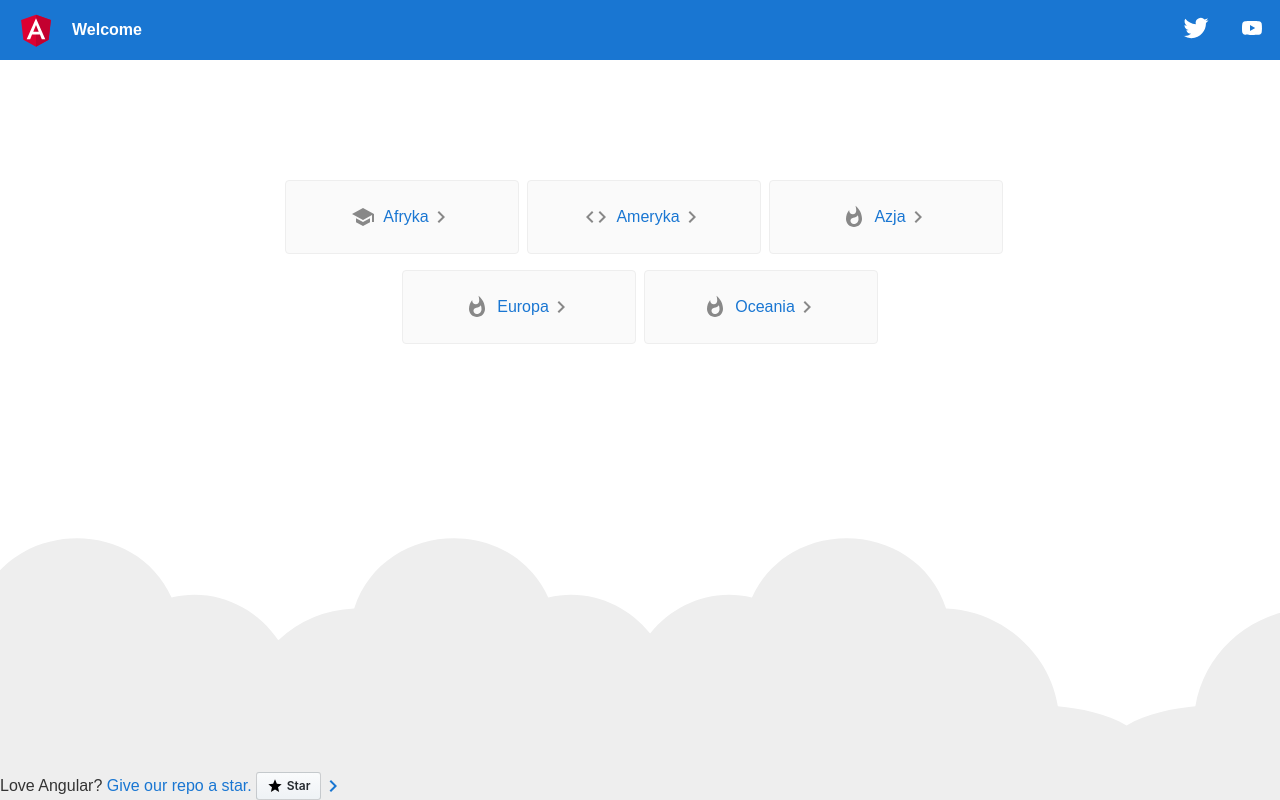
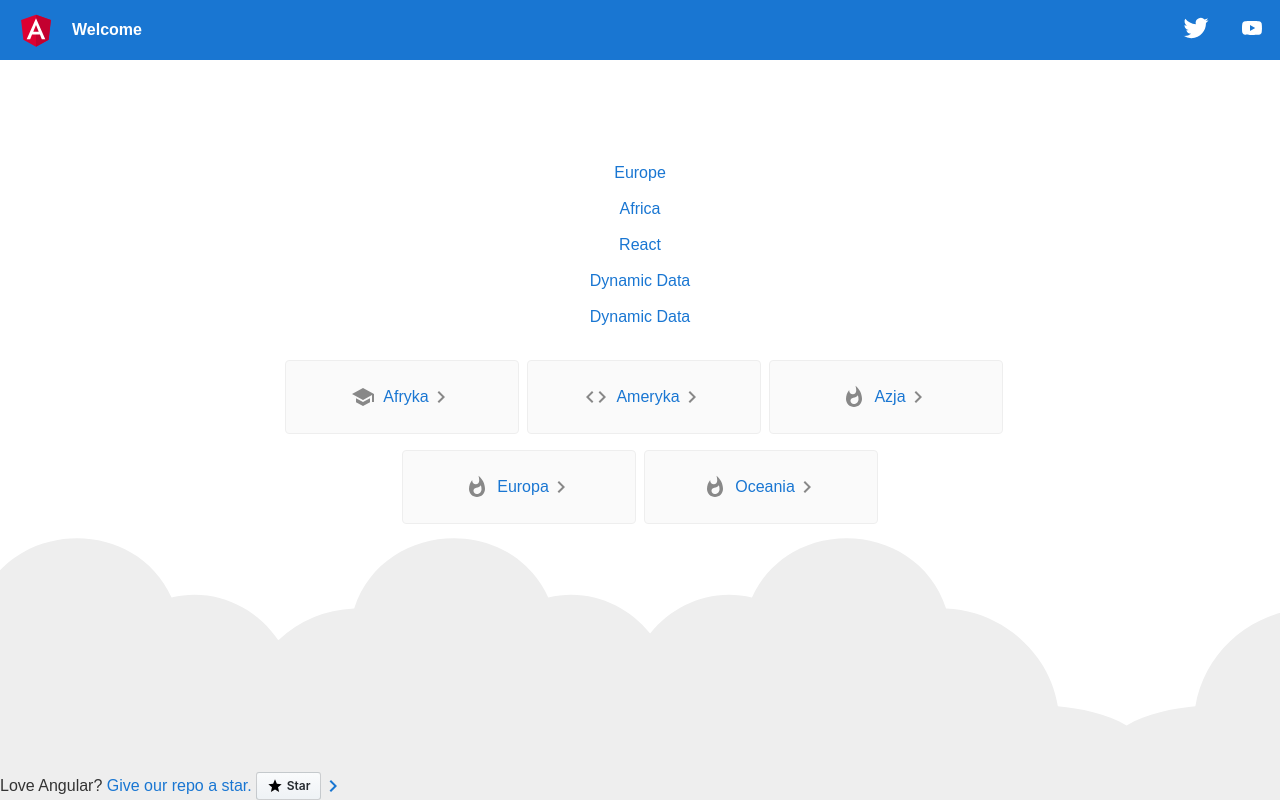
Before and after one commit to DamianJaszewski/angularWebApp, an Angular app: page /home-screen in a window 1280 px wide. Built offline with nearby package versions, Linux system fonts and the light colour scheme.

Commit message:
add pass data to route

```diff
--- a/src/app/app.component.html
+++ b/src/app/app.component.html
@@ -6,8 +6,6 @@
 <!-- * * * * * * * * * Delete the template below * * * * * * * * * * -->
 <!-- * * * * * * * to get started with your project! * * * * * * * * -->
 <!-- * * * * * * * * * * * * * * * * * * * * * * * * * * * * * * * -->
-
-
 
 <!-- Toolbar -->
 <div class="toolbar" role="banner">
@@ -221,6 +219,8 @@
   </div> -->
 
   <!-- Footer -->
+
+
   <footer>
       Love Angular?&nbsp;
       <a href="https://github.com/angular/angular" target="_blank" rel="noopener"> Give our repo a star.
--- a/src/app/app.module.ts
+++ b/src/app/app.module.ts
@@ -8,7 +8,6 @@ import { AppComponent } from './app.component';
 import { CountryListComponent } from './country-list/country-list.component';
 import { CountryDetailsComponent } from './country-details/country-details.component';
 import { HomeScreenComponent } from './home-screen/home-screen.component';
-
 @NgModule({
   declarations: [
     AppComponent,
--- a/src/app/country-list/country-list.component.html
+++ b/src/app/country-list/country-list.component.html
@@ -1,3 +1,4 @@
+
 <h1>Country list</h1>
 
 <button routerLink="/home-screen">Back to home screen</button>
--- a/src/app/country-list/country-list.component.ts
+++ b/src/app/country-list/country-list.component.ts
@@ -1,4 +1,5 @@
-import { Component, OnInit } from '@angular/core';
+import { Component, OnInit, Input } from '@angular/core';
+import { ActivatedRoute } from '@angular/router';
 
 import { CountriesService } from './../countries.service';
 
@@ -9,10 +10,12 @@ import { CountriesService } from './../countries.service';
 })
 export class CountryListComponent implements OnInit {
 
-  country: string = "europe";
+  country: any;
   countries;
 
   constructor(service: CountriesService) {
+    console.log(history.state);
+    this.country = history.state.name;
     this.countries = service.getRegions(this.country);
   }
 
--- a/src/app/home-screen/home-screen.component.html
+++ b/src/app/home-screen/home-screen.component.html
@@ -1,22 +1,20 @@
-
-
-<!-- <div class="heroes-menu">
-  <a *ngFor="let hero of heroes">
-    {{hero.name}}
-  </a>
-</div> -->
-
 <div class="content" role="main">
 
+  <a [routerLink]="['/country-list']" [state]="{name:'africa'}">Europe</a><br>
+  <a [routerLink]="['/country-list']" [state]="{name:'europe'}">Africa</a><br>
+  <a [routerLink]="['/country-list']" [state]="{name:'React'}">React</a><br>
+  <a [routerLink]="['/country-list']" [state]="{name:'Asia'}">Dynamic Data</a><br>
+  <a [routerLink]="['/country-list']" [state]="{name:'Oceania'}">Dynamic Data</a><br>
+
   <div class="card-container">
-    <a class="card" target="_self" rel="noopener" country="africa" href="/country-list">
+    <a class="card" target="_self" rel="noopener" [routerLink]="['/country-list']" [state]="{name:'africa'}">
       <svg class="material-icons" xmlns="http://www.w3.org/2000/svg" width="24" height="24" viewBox="0 0 24 24"><path d="M5 13.18v4L12 21l7-3.82v-4L12 17l-7-3.82zM12 3L1 9l11 6 9-4.91V17h2V9L12 3z"/></svg>
 
       <span>Afryka</span>
 
       <svg class="material-icons" xmlns="http://www.w3.org/2000/svg" width="24" height="24" viewBox="0 0 24 24"><path d="M10 6L8.59 7.41 13.17 12l-4.58 4.59L10 18l6-6z"/></svg>    </a>
 
-    <a class="card" target="_self" rel="noopener" href="/country-list">
+    <a class="card" target="_self" rel="noopener" [routerLink]="['/country-list']" [state]="{name:'americas'}">
       <svg class="material-icons" xmlns="http://www.w3.org/2000/svg" width="24" height="24" viewBox="0 0 24 24"><path d="M9.4 16.6L4.8 12l4.6-4.6L8 6l-6 6 6 6 1.4-1.4zm5.2 0l4.6-4.6-4.6-4.6L16 6l6 6-6 6-1.4-1.4z"/></svg>
 
       <span>Ameryka</span>
@@ -24,7 +22,7 @@
       <svg class="material-icons" xmlns="http://www.w3.org/2000/svg" width="24" height="24" viewBox="0 0 24 24"><path d="M10 6L8.59 7.41 13.17 12l-4.58 4.59L10 18l6-6z"/></svg>
     </a>
 
-    <a class="card" target="_self" rel="noopener" href="/country-list">
+    <a class="card" target="_self" rel="noopener" [routerLink]="['/country-list']" [state]="{name:'asia'}">
       <svg class="material-icons" xmlns="http://www.w3.org/2000/svg" width="24" height="24" viewBox="0 0 24 24"><path d="M13.5.67s.74 2.65.74 4.8c0 2.06-1.35 3.73-3.41 3.73-2.07 0-3.63-1.67-3.63-3.73l.03-.36C5.21 7.51 4 10.62 4 14c0 4.42 3.58 8 8 8s8-3.58 8-8C20 8.61 17.41 3.8 13.5.67zM11.71 19c-1.78 0-3.22-1.4-3.22-3.14 0-1.62 1.05-2.76 2.81-3.12 1.77-.36 3.6-1.21 4.62-2.58.39 1.29.59 2.65.59 4.04 0 2.65-2.15 4.8-4.8 4.8z"/></svg>
 
       <span>Azja</span>
@@ -32,7 +30,7 @@
       <svg class="material-icons" xmlns="http://www.w3.org/2000/svg" width="24" height="24" viewBox="0 0 24 24"><path d="M10 6L8.59 7.41 13.17 12l-4.58 4.59L10 18l6-6z"/></svg>
     </a>
 
-    <a class="card" target="_self" rel="noopener" href="/country-list">
+    <a class="card" target="_self" rel="noopener" [routerLink]="['/country-list']" [state]="{name:'europe'}">
       <svg class="material-icons" xmlns="http://www.w3.org/2000/svg" width="24" height="24" viewBox="0 0 24 24"><path d="M13.5.67s.74 2.65.74 4.8c0 2.06-1.35 3.73-3.41 3.73-2.07 0-3.63-1.67-3.63-3.73l.03-.36C5.21 7.51 4 10.62 4 14c0 4.42 3.58 8 8 8s8-3.58 8-8C20 8.61 17.41 3.8 13.5.67zM11.71 19c-1.78 0-3.22-1.4-3.22-3.14 0-1.62 1.05-2.76 2.81-3.12 1.77-.36 3.6-1.21 4.62-2.58.39 1.29.59 2.65.59 4.04 0 2.65-2.15 4.8-4.8 4.8z"/></svg>
 
       <span>Europa</span>
@@ -40,7 +38,7 @@
       <svg class="material-icons" xmlns="http://www.w3.org/2000/svg" width="24" height="24" viewBox="0 0 24 24"><path d="M10 6L8.59 7.41 13.17 12l-4.58 4.59L10 18l6-6z"/></svg>
     </a>
 
-    <a class="card" target="_self" rel="noopener" href="/country-list">
+    <a class="card" target="_self" rel="noopener" [routerLink]="['/country-list']" [state]="{name:'oceania'}">
       <svg class="material-icons" xmlns="http://www.w3.org/2000/svg" width="24" height="24" viewBox="0 0 24 24"><path d="M13.5.67s.74 2.65.74 4.8c0 2.06-1.35 3.73-3.41 3.73-2.07 0-3.63-1.67-3.63-3.73l.03-.36C5.21 7.51 4 10.62 4 14c0 4.42 3.58 8 8 8s8-3.58 8-8C20 8.61 17.41 3.8 13.5.67zM11.71 19c-1.78 0-3.22-1.4-3.22-3.14 0-1.62 1.05-2.76 2.81-3.12 1.77-.36 3.6-1.21 4.62-2.58.39 1.29.59 2.65.59 4.04 0 2.65-2.15 4.8-4.8 4.8z"/></svg>
 
       <span>Oceania</span>
--- a/src/app/home-screen/home-screen.component.ts
+++ b/src/app/home-screen/home-screen.component.ts
@@ -1,5 +1,5 @@
 import { CountriesService } from './../countries.service';
-import { Component, OnInit } from '@angular/core';
+import { Component, OnInit,Input } from '@angular/core';
 
 @Component({
   selector: 'app-home-screen',
```
Also changed, not shown: src/app/app.component.ts (line endings or trailing spaces).
